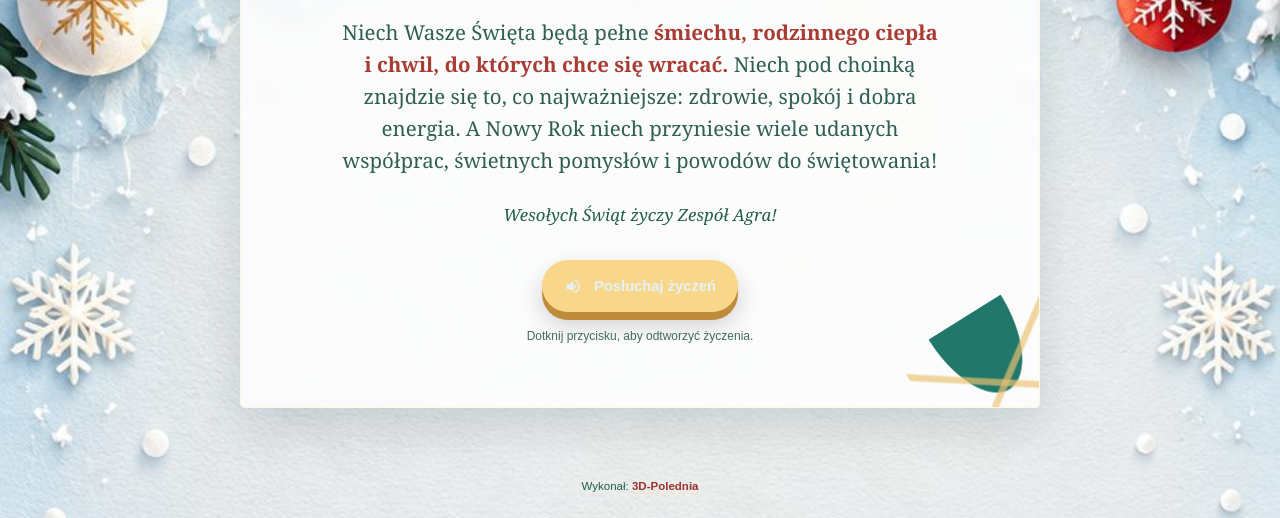
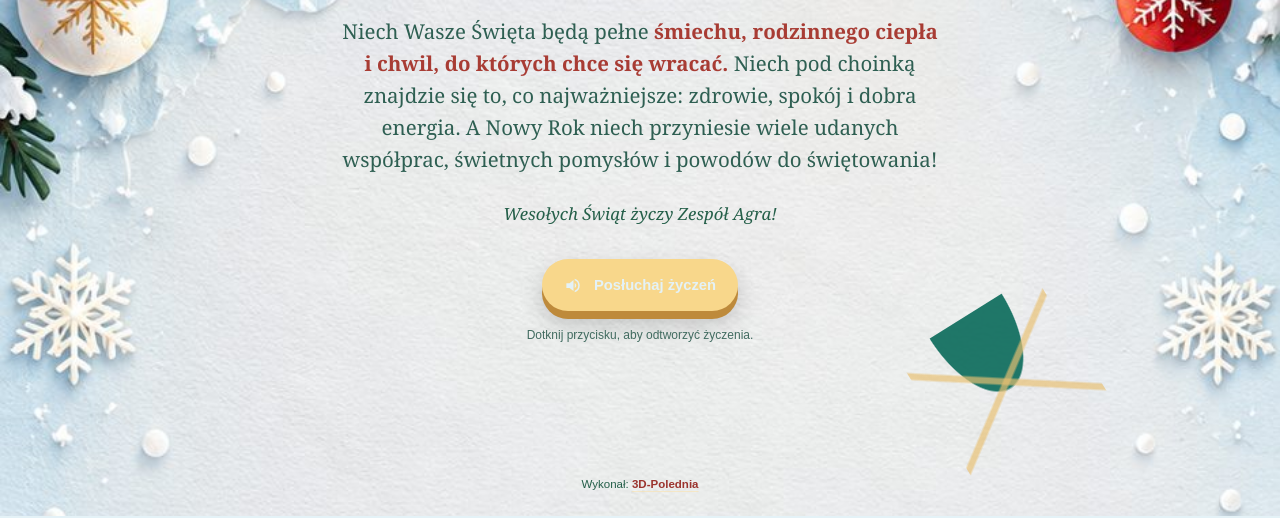
Before and after one commit to 3d-polednia/3d-custom, a plain HTML site: page agra/index.html in a window 1280 px wide. Shown: the part 468-986 px from the top of the page. Drawn offline with Linux system fonts and the light colour scheme.

Commit message:
Let Agra greeting text sit directly on winter artwork

```diff
--- a/agra/index.html
+++ b/agra/index.html
@@ -93,14 +93,9 @@
       .greeting-card {
         position: relative;
         width: min(100%, 800px);
-        overflow: hidden;
         padding: clamp(42px, 7vw, 78px) clamp(28px, 7vw, 80px) clamp(38px, 6vw, 62px);
         text-align: center;
-        border: 1px solid rgba(255, 240, 205, .38);
-        border-radius: 5px;
-        background: rgba(255, 255, 255, .82);
-        box-shadow: 0 20px 45px rgba(44, 91, 87, .18), inset 0 1px 0 rgba(255,255,255,.72);
-        backdrop-filter: blur(7px);
+        background: transparent;
       }
 
       .greeting-card::before,
```
